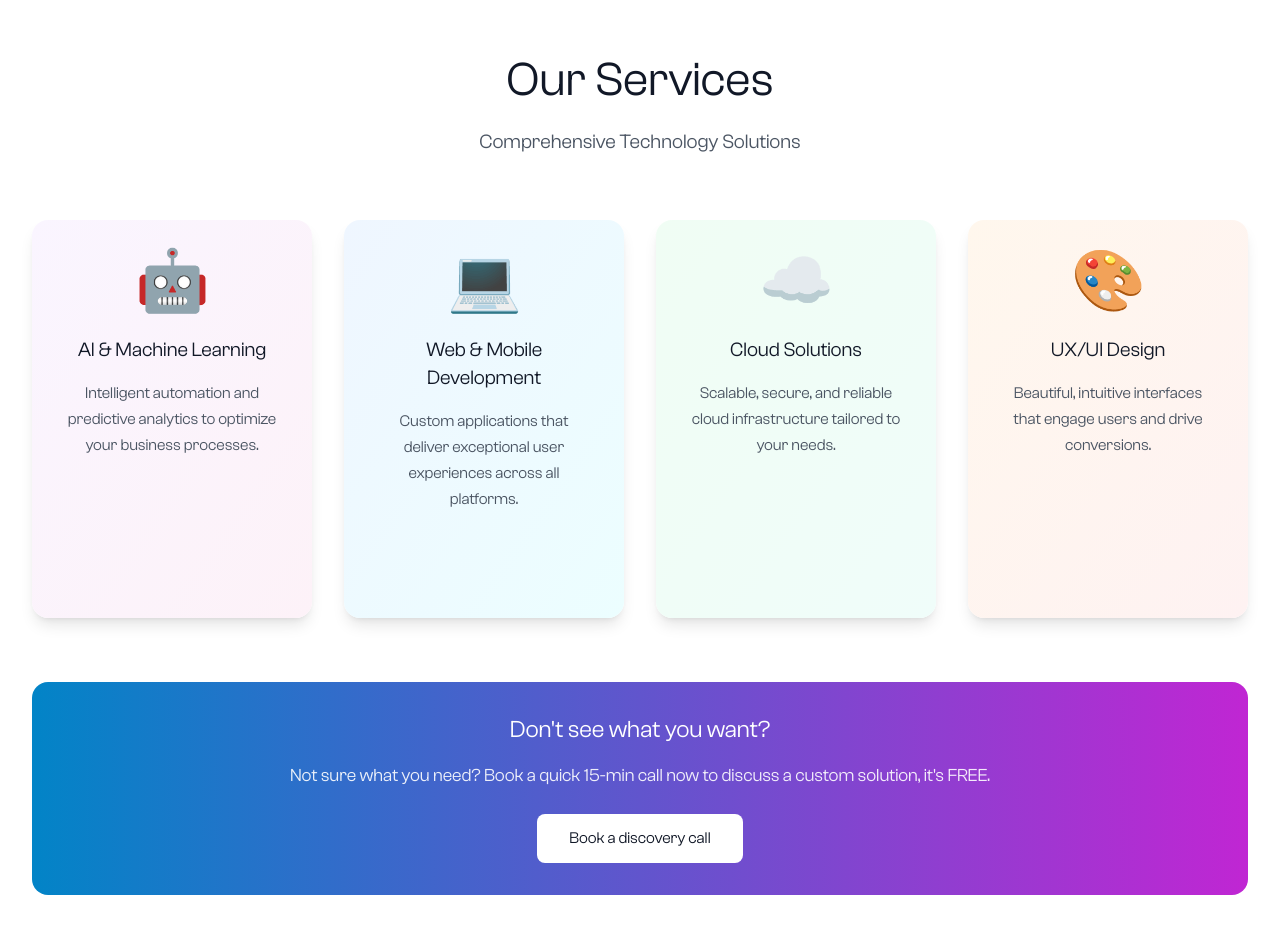
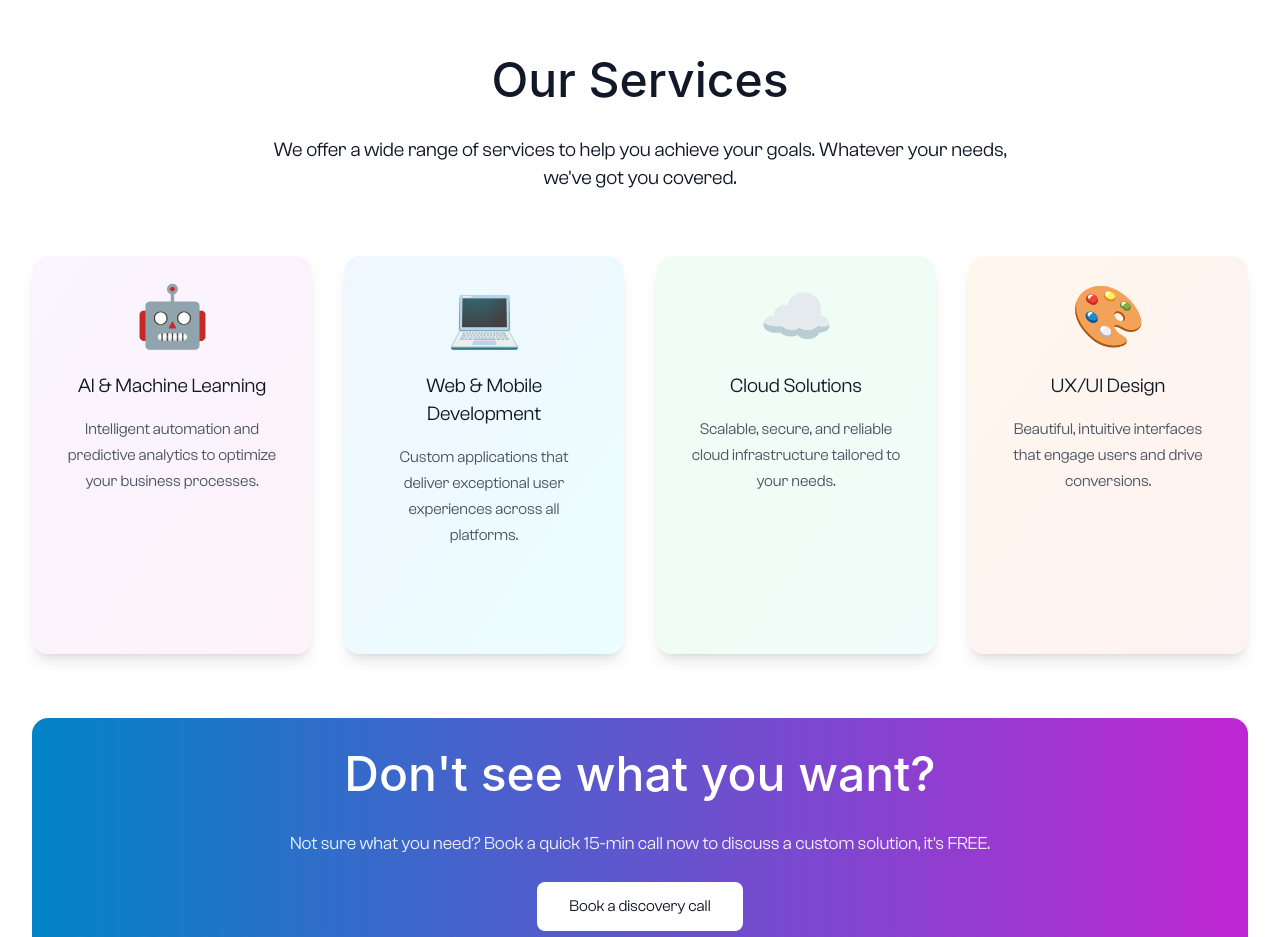
Before and after one commit to hager-nasser22/Proxa, a React (Vite) app: page / in a window 1280 px wide. Shown: the part 1860-2797 px from the top of the page. Built offline with nearby package versions, Linux system fonts and the light colour scheme.

Commit message:
first commit

```diff
--- a/src/components/Booking.jsx
+++ b/src/components/Booking.jsx
@@ -48,18 +48,28 @@ const Booking = () => {
           animate="visible"
           className="text-center mb-12 pt-12 px-4"
         >
+          {/*  */}
           <motion.h1
-            variants={itemVariants}
-            className="text-3xl sm:text-4xl md:text-5xl font-extrabold text-gray-900 mb-4 tracking-tight"
-          >
-            What are you waiting for?
-          </motion.h1>
+                                initial={{ opacity: 0, y: 20 }}
+                                whileInView={{ opacity: 1, y: 0 }}
+                                transition={{ duration: 0.6, delay: 0.2 }}
+                                viewport={{ once: true }}
+                                className="mb-8 text-center text-2xl md:text-3xl lg:text-4xl xl:text-5xl text-gray-900 font-black"
+                                style={{ fontFamily: 'Inter, ui-sans-serif, system-ui, sans-serif', fontWeight: '500' }}
+                              >
+                       What are you waiting for?
+                              </motion.h1>
           <motion.p
-            variants={itemVariants}
-            className="text-base sm:text-lg md:text-xl text-gray-600 max-w-2xl mx-auto"
+            initial={{ opacity: 0, y: 20 }}
+            whileInView={{ opacity: 1, y: 0 }}
+            transition={{ duration: 0.6, delay: 0.3 }}
+            viewport={{ once: true }}
+            className="text-xl text-gray-900 text-center mb-12 max-w-3xl mx-auto"
+            style={{ fontFamily: 'var(--font-body), ui-sans-serif, system-ui, sans-serif' }}
           >
             Book a meeting with us today to discuss your project.
           </motion.p>
+
         </motion.div>
 
         {/* ===== Cal.com Embed ===== */}
--- a/src/components/Services.jsx
+++ b/src/components/Services.jsx
@@ -68,14 +68,22 @@ const Services = () => {
           className="text-center mb-16"
         >
           <motion.h2
-            variants={itemVariants}
-            className="text-4xl md:text-5xl font-bold text-gray-900 mb-6"
-          >
+                      initial={{ opacity: 0, y: 20 }}
+                      whileInView={{ opacity: 1, y: 0 }}
+                      transition={{ duration: 0.6, delay: 0.2 }}
+                      viewport={{ once: true }}
+                      className="mb-8 text-center text-2xl md:text-3xl lg:text-4xl xl:text-5xl text-gray-900 font-black"
+                      style={{ fontFamily: 'Inter, ui-sans-serif, system-ui, sans-serif', fontWeight: '500' }}
+                    >
             {t('services.title')}
-          </motion.h2>
+                    </motion.h2>
           <motion.p
-            variants={itemVariants}
-            className="text-xl text-gray-600 max-w-3xl mx-auto"
+            initial={{ opacity: 0, y: 20 }}
+            whileInView={{ opacity: 1, y: 0 }}
+            transition={{ duration: 0.6, delay: 0.3 }}
+            viewport={{ once: true }}
+            className="text-xl text-gray-900 text-center mb-12 max-w-3xl mx-auto"
+            style={{ fontFamily: 'var(--font-body), ui-sans-serif, system-ui, sans-serif' }}
           >
             {t('services.subtitle')}
           </motion.p>
@@ -149,9 +157,17 @@ const Services = () => {
             variants={itemVariants}
             className="bg-gradient-to-r from-primary-600 to-secondary-600 rounded-2xl p-8 text-white"
           >
-            <h3 className="text-2xl font-bold mb-4">
-              Don't see what you want?
-            </h3>
+
+            <motion.h3
+                      initial={{ opacity: 0, y: 20 }}
+                      whileInView={{ opacity: 1, y: 0 }}
+                      transition={{ duration: 0.6, delay: 0.2 }}
+                      viewport={{ once: true }}
+                      className="mb-8 text-center text-2xl md:text-4xl lg:text-4xl xl:text-5xl "
+                      style={{ fontFamily: 'Inter, ui-sans-serif, system-ui, sans-serif', fontWeight: '500' }}
+                    >
+            Don't see what you want?
+                    </motion.h3>
             <p className="text-lg mb-6 opacity-90">
               Not sure what you need? Book a quick 15-min call now to discuss a custom solution, it's FREE.
             </p>
--- a/src/locales/en/translation.json
+++ b/src/locales/en/translation.json
@@ -30,7 +30,7 @@
   },
   "services": {
     "title": "Our Services",
-    "subtitle": "Comprehensive Technology Solutions",
+    "subtitle": "We offer a wide range of services to help you achieve your goals. Whatever your needs, we've got you covered.",
     "ai": {
       "title": "AI & Machine Learning",
       "description": "Intelligent automation and predictive analytics to optimize your business processes."
```
